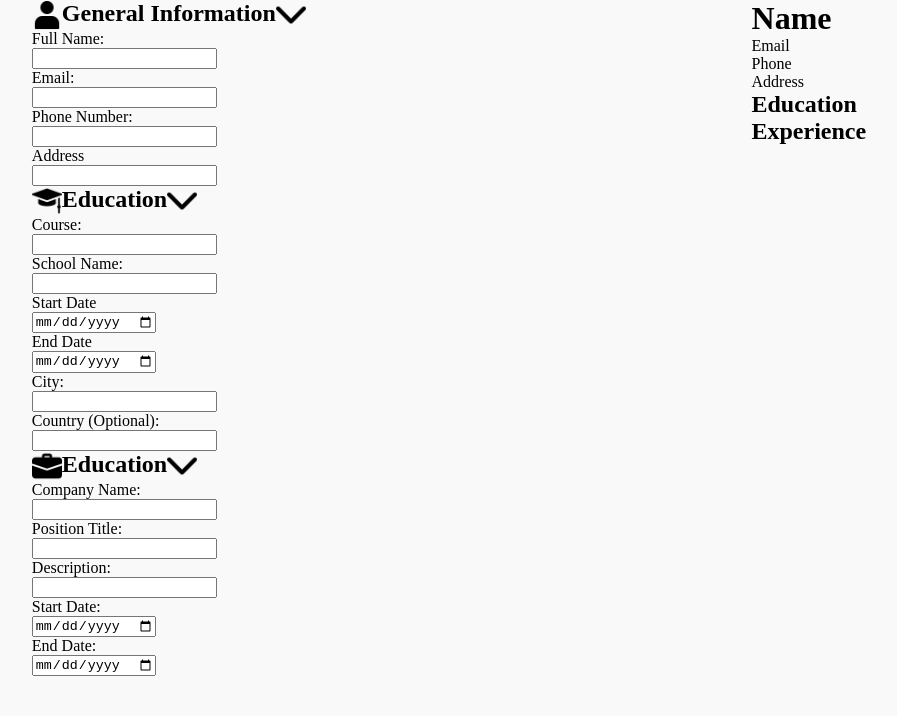
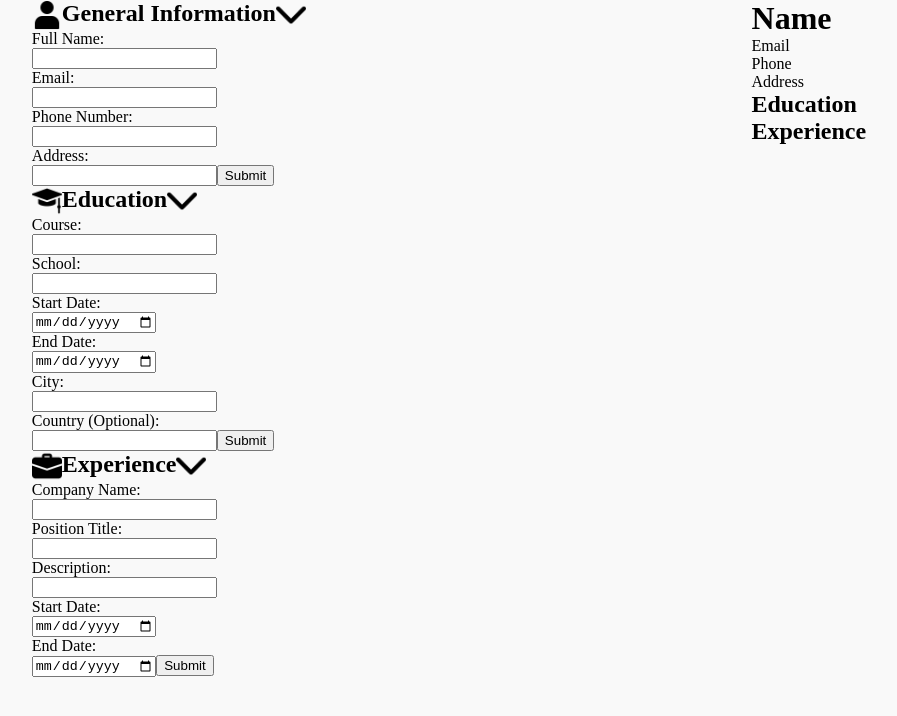
Before and after one commit to ants-1/cv-application, a React (Vite) app: page / in a window 1280 px wide. Shown: the top 716 px of the page, without its empty margins (191-1088 px from the left). Built offline with nearby package versions, Linux system fonts and the light colour scheme.

Commit message:
Add Button, Inputs and SectionHeader

```diff
--- /dev/null
+++ b/src/components/Button.jsx
@@ -0,0 +1,7 @@
+function Button({ name, type }) {
+    return (
+        <button type={type}>{name}</button>
+    )
+}
+
+export default Button;
--- a/src/components/Education.jsx
+++ b/src/components/Education.jsx
@@ -1,36 +1,43 @@
+import Inputs from "./Inputs";
+import Button from "./Button";
+import SectionHeader from "./SectionHeader";
+
 function Education() {
+  const sectionHeaderInfo = {
+    headerIcon: "src/assets/education.png",
+    menuIcon: "src/assets/arrow-down-sign-to-navigate.png",
+  };
   return (
     <>
-      <div className="education">
-        <img src="src/assets/education.png" alt="General Infomation Icon" />
-        <h2>Education</h2>
-        <img src="src/assets/arrow-down-sign-to-navigate.png" alt="" />
-      </div>
+      <SectionHeader
+        headerClassName="education"
+        headerName="Education"
+        iconSrc={sectionHeaderInfo.headerIcon}
+        menuIcon={sectionHeaderInfo.menuIcon}
+      />
       <div className="input-section">
-        <label htmlFor="course">
-            <p>Course:</p>
-            <input type="text" name="course" id="course" />
-        </label>
-        <label htmlFor="school">
-            <p>School Name:</p>
-            <input type="text" name="school" id="school" />
-        </label>
-        <label htmlFor="start-date">
-            <p>Start Date</p>
-            <input type="date" name="start-date" id="start-date" />
-        </label>
-        <label htmlFor="end-date">
-            <p>End Date</p>
-            <input type="date" name="end-date" id="end-date" />
-        </label>
-        <label htmlFor="city">
-            <p>City:</p>
-            <input type="text" name="city" id="city" />
-        </label>
-        <label htmlFor="country">
-            <p>Country (Optional):</p>
-            <input type="text" name="country" id="country" />
-        </label>
+        <Inputs name="course" type="text" id="course" labelText="Course:" />
+        <Inputs name="school" type="text" id="school" labelText="School:" />
+        <Inputs
+          name="start-date"
+          type="date"
+          id="start-date"
+          labelText="Start Date:"
+        />
+        <Inputs
+          name="end-date"
+          type="date"
+          id="end-date"
+          labelText="End Date:"
+        />
+        <Inputs name="city" type="text" id="city" labelText="City:" />
+        <Inputs
+          name="country"
+          type="text"
+          id="country"
+          labelText="Country (Optional):"
+        />
+        <Button name="Submit" type="submit" />
       </div>
     </>
   );
--- a/src/components/Experience.jsx
+++ b/src/components/Experience.jsx
@@ -1,32 +1,52 @@
+import Inputs from "./Inputs";
+import Button from "./Button";
+import SectionHeader from "./SectionHeader";
+
 function Experience() {
+  const sectionHeaderInfo = {
+    headerIcon: "src/assets/job-icon.png",
+    menuIcon: "src/assets/arrow-down-sign-to-navigate.png",
+  };
   return (
     <>
-      <div className="experience">
-        <img src="src/assets/job-icon.png" alt="General Infomation Icon" />
-        <h2>Education</h2>
-        <img src="src/assets/arrow-down-sign-to-navigate.png" alt="" />
-      </div>
+      <SectionHeader
+        headerClassName="experience"
+        headerName="Experience"
+        iconSrc={sectionHeaderInfo.headerIcon}
+        menuIcon={sectionHeaderInfo.menuIcon}
+      />
       <div className="input-section">
-        <label htmlFor="company-name">
-          <p>Company Name:</p>
-          <input type="text" name="company-name" id="company-name" />
-        </label>
-        <label htmlFor="position">
-            <p>Position Title:</p>
-            <input type="text" name="position" id="position" />
-        </label>
-        <label htmlFor="description">
-            <p>Description:</p>
-            <input type="text" name="description" id="description" />
-        </label>
-        <label htmlFor="start-date">
-            <p>Start Date:</p>
-            <input type="date" name="start-date" id="start-date" />
-        </label>
-        <label htmlFor="end-date">
-            <p>End Date:</p>
-            <input type="date" name="end-date" id="end-date" />
-        </label>
+        <Inputs
+          name="company-name"
+          type="text"
+          id="company-name"
+          labelText="Company Name:"
+        />
+        <Inputs
+          name="position"
+          type="text"
+          id="position"
+          labelText="Position Title:"
+        />
+        <Inputs
+          name="description"
+          type="text"
+          id="description"
+          labelText="Description: "
+        />
+        <Inputs
+          name="start-date"
+          type="date"
+          id="start-date"
+          labelText="Start Date:"
+        />
+        <Inputs
+          name="end-date"
+          type="date"
+          id="end-date"
+          labelText="End Date:"
+        />
+        <Button name="Submit" type="type" />
       </div>
     </>
   );
--- a/src/components/GeneralInfo.jsx
+++ b/src/components/GeneralInfo.jsx
@@ -1,28 +1,36 @@
+import Inputs from "./Inputs";
+import Button from "./Button";
+import SectionHeader from "./SectionHeader";
+
 function GeneralInfo() {
+  const sectionHeaderInfo = {
+    headerIcon: "src/assets/user.png",
+    menuIcon: "src/assets/arrow-down-sign-to-navigate.png",
+  };
   return (
     <>
-      <div className="general-info">
-        <img src="src/assets/user.png" alt="General Infomation Icon" />
-        <h2>General Information</h2>
-        <img src="src/assets/arrow-down-sign-to-navigate.png" alt="" />
-      </div>
+      <SectionHeader
+        headerClassName="general-info"
+        headerName="General Information"
+        iconSrc={sectionHeaderInfo.headerIcon}
+        menuIcon={sectionHeaderInfo.menuIcon}
+      />
       <div className="input-section">
-        <label htmlFor="full-name">
-            <p>Full Name:</p>
-            <input type="text" name="full-name" id="full-name" />
-        </label>
-        <label htmlFor="email">
-            <p>Email:</p>
-            <input type="text" name="email" id="email" />
-        </label>
-        <label htmlFor="phone-num">
-            <p>Phone Number:</p>
-            <input type="tel" name="phone-num" id="phone-num" />
-        </label>
-        <label htmlFor="address">
-            <p>Address</p>
-            <input type="text" name="address" id="address" />
-        </label>
+        <Inputs
+          name="full-name"
+          type="text"
+          id="full-name"
+          labelText="Full Name:"
+        />
+        <Inputs name="email" type="text" id="email" labelText="Email:" />
+        <Inputs
+          name="phone-number"
+          type="text"
+          id="phone-number"
+          labelText="Phone Number:"
+        />
+        <Inputs name="address" type="text" id="address" labelText="Address:" />
+        <Button name="Submit" type="type" />
       </div>
     </>
   );
--- /dev/null
+++ b/src/components/Inputs.jsx
@@ -0,0 +1,10 @@
+function Inputs({ name, type, id, labelText }) {
+    return (
+      <label htmlFor={name}>
+        <p>{labelText}</p>
+        <input type={type} name={name} id={id} />
+      </label>
+    );
+  }
+
+  export default Inputs;
--- /dev/null
+++ b/src/components/SectionHeader.jsx
@@ -0,0 +1,11 @@
+function SectionHeader({headerClassName, headerName, iconSrc, menuIcon }) {
+    return (
+        <div className={headerClassName}>
+            <img src={iconSrc} alt="" />
+            <h2>{headerName}</h2>
+            <img src={menuIcon} alt="" />
+        </div>
+    )
+}
+
+export default SectionHeader;
```
